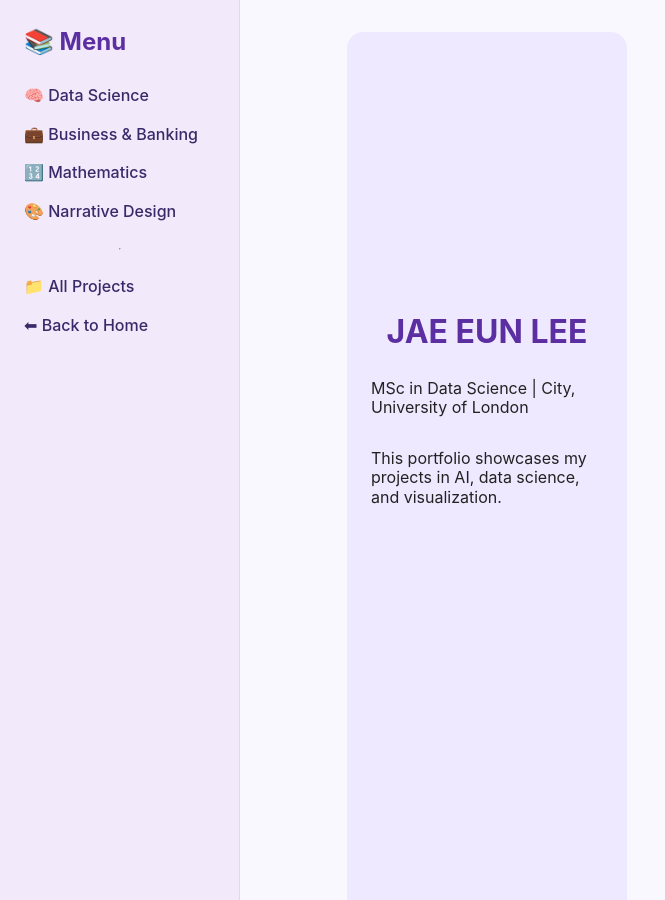
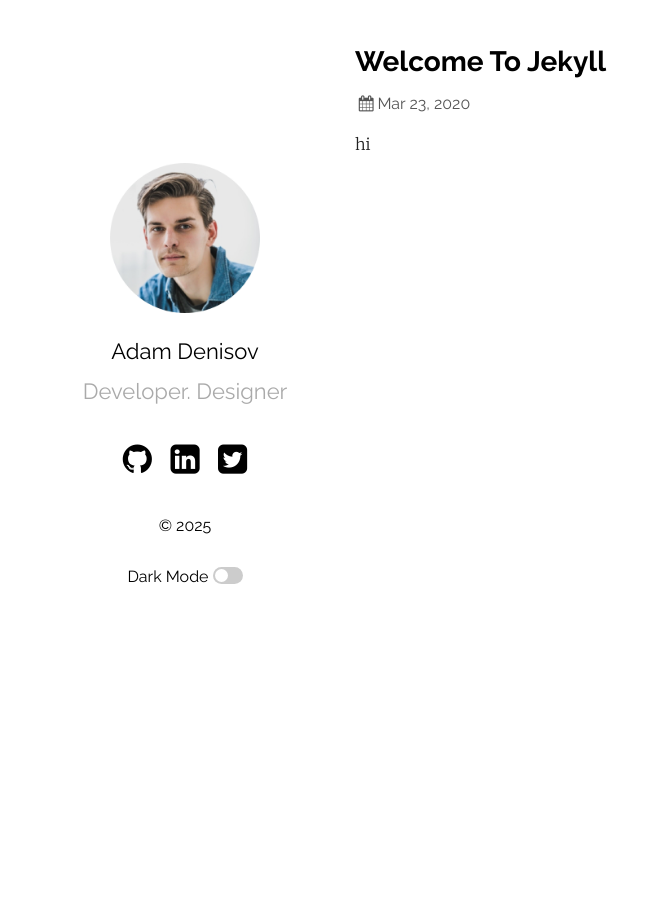
Before and after one commit to joanna-jaeeun/joanna-jaeeun.github.io, a Jekyll site: the page built from _posts/2020-03-23-welcome-to-jekyll.markdown, in a window 1280 px wide. Shown: the whole page, without its empty margins (0-665 px from the left). Built offline with Jekyll 4.4.1, drawn with Linux system fonts in a browser that asks for light colours; our own code applies the rules of GitHub Pages for plain Markdown files.

Commit message:
Update default.html

```diff
--- a/_layouts/default.html
+++ b/_layouts/default.html
@@ -1,143 +1,193 @@
 <!DOCTYPE html>
-<html lang="en">
+<html lang="{{ site.plainwhite.html_lang }}">
+
 <head>
   {%- include head.html -%}
-  <style>
-    body {
-      margin: 0;
-      font-family: "Inter", sans-serif;
-      background-color: #faf8ff;
-      color: #222;
-      display: flex;
-      flex-direction: row;
-      min-height: 100vh;
-    }
-
-    /* Sidebar */
-    aside {
-      background: #f2e9fb;
-      width: 240px;
-      padding: 2rem 1.5rem;
-      display: flex;
-      flex-direction: column;
-      gap: 1.2rem;
-      border-right: 1px solid #ddd;
-    }
-
-    aside h2 {
-      color: #5b2fa1;
-      margin: 0 0 1rem;
-    }
-
-    aside a {
-      text-decoration: none;
-      color: #3a2969;
-      font-weight: 500;
-      display: flex;
-      align-items: center;
-      gap: 8px;
-    }
-
-    aside a:hover {
-      text-decoration: underline;
-    }
-
-    /* Main content */
-    main {
-      flex: 1;
-      padding: 2rem;
-      overflow-y: auto;
-    }
-
-    .about {
-      background: #efe9ff;
-      padding: 1rem 1.5rem;
-      border-radius: 16px;
-      margin-bottom: 2rem;
-    }
-
-    .about h1 {
-      margin-top: 0;
-      color: #5b2fa1;
-    }
-
-    /* Project Grid */
-    .projects {
-      display: grid;
-      grid-template-columns: repeat(auto-fill, minmax(250px, 1fr));
-      gap: 1.5rem;
-    }
-
-    .card {
-      background: white;
-      border-radius: 12px;
-      padding: 1rem;
-      box-shadow: 0 2px 6px rgba(0,0,0,0.08);
-      transition: transform 0.2s;
-    }
-
-    .card:hover {
-      transform: translateY(-5px);
-    }
-
-    .card img {
-      width: 100%;
-      border-radius: 10px;
-      margin-bottom: 0.8rem;
-    }
-
-    .card h3 {
-      margin: 0;
-      color: #2b1c5a;
-    }
-
-    .card p {
-      color: #555;
-      font-size: 0.9rem;
-      margin-top: 0.5rem;
-    }
-
-    .card span {
-      display: inline-block;
-      margin-top: 0.4rem;
-      color: #9370db;
-      font-weight: 600;
-      font-size: 0.85rem;
-    }
-  </style>
 </head>
 
+{%- if site.plainwhite.condensed_mobile contains page.layout -%}
+{% assign condensed_class = "condensed" %}
+{% else %}
+{% assign condensed_class = "" %}
+{%- endif -%}
+
 <body>
-  <!-- Sidebar -->
-  <aside>
-    <h2>📚 Menu</h2>
-    <a href="#">🧠 Data Science</a>
-    <a href="#">💼 Business & Banking</a>
-    <a href="#">🔢 Mathematics</a>
-    <a href="#">🎨 Narrative Design</a>
-    <hr>
-    <a href="#">📁 All Projects</a>
-    <a href="#">⬅ Back to Home</a>
-  </aside>
+  <main class="container">
+    <section class="about">
+      <div class="about-header {{condensed_class}}">
+      <div class="about-title">
+      <a href="{{ "/" | relative_url}}">
+        {% if site.plainwhite.portfolio_image_dark and site.plainwhite.dark_mode %}
+        <img class="light" src="{{site.baseurl }}/{{ site.plainwhite.portfolio_image }}" alt="{{ site.plainwhite.name }}" />
+        <img class="dark" src="{{site.baseurl }}/{{ site.plainwhite.portfolio_image_dark }}" alt="{{ site.plainwhite.name }}" />
+        {% else %}
+        <img src="{{site.baseurl }}/{{ site.plainwhite.portfolio_image }}" alt="{{ site.plainwhite.name }}" />
+        {% endif %}
+      </a>
+      <h2 id="title">
+        <a href="{{ "/" | relative_url }}">{{ site.plainwhite.name }}</a>
+      </h2>
+      </div>
+      {%- if site.plainwhite.tagline -%}
+      <p class="tagline">{{ site.plainwhite.tagline }}</p>
+      {%- endif -%}
+      </div>
+      {% capture footer %}
+      {%- if site.plainwhite.social_links != '' -%}
+      <ul class="social about-footer {{condensed_class}}">
+        {%- if site.plainwhite.social_links.github -%}
+        <a href="https://github.com/{{ site.plainwhite.social_links.github }}" target="_blank">
+          <li>
+            <i class="icon-github-circled"></i>
+          </li>
+        </a>
+        {%- endif -%}
+        {%- if site.plainwhite.social_links.gitlab -%}
+        <a href="https://gitlab.com/{{ site.plainwhite.social_links.gitlab }}" target="_blank">
+          <li>
+            <i class="icon-gitlab"></i>
+          </li>
+        </a>
+        {%- endif -%}
+        {%- if site.plainwhite.social_links.linkedIn -%}
+        <a href="https://www.linkedin.com/{{ site.plainwhite.social_links.linkedIn }}" target="_blank">
+          <li>
+            <i class="icon-linkedin-squared"></i>
+          </li>
+        </a>
+        {%- endif -%}
+        {%- if site.plainwhite.social_links.twitter -%}
+        <a href="https://twitter.com/{{ site.plainwhite.social_links.twitter }}" target="_blank">
+          <li>
+            <i class="icon-twitter-squared"></i>
+          </li>
+        </a>
+        {%- endif -%}
+        {%- if site.plainwhite.social_links.instagram -%}
+        <a href="https://instagram.com/{{ site.plainwhite.social_links.instagram }}" target="_blank">
+          <li>
+            <i class="icon-instagram"></i>
+          </li>
+        </a>
+        {%- endif -%}
+        {%- if site.plainwhite.social_links.facebook -%}
+        <a href="https://facebook.com/{{ site.plainwhite.social_links.facebook }}" target="_blank">
+          <li>
+            <i class="icon-facebook-squared"></i>
+          </li>
+        </a>
+        {%- endif -%}
+        {%- if site.plainwhite.social_links.youtube -%}
+        <a href="https://youtube.com/{{ site.plainwhite.social_links.youtube }}" target="_blank">
+          <li>
+            <i class="icon-youtube"></i>
+          </li>
+        </a>
+        {%- endif -%}
+        {%- if site.plainwhite.social_links.pinterest -%}
+        <a href="https://pinterest.com/{{ site.plainwhite.social_links.pinterest }}" target="_blank">
+          <li>
+            <i class="icon-pinterest-squared"></i>
+          </li>
+        </a>
+        {%- endif -%}
+        {%- if site.plainwhite.social_links.dribbble -%}
+        <a href="https://dribbble.com/{{ site.plainwhite.social_links.dribbble }}" target="_blank">
+          <li>
+            <i class="icon-dribbble"></i>
+          </li>
+        </a>
+        {%- endif -%}
+        {%- if site.plainwhite.social_links.flickr -%}
+        <a href="https://flickr.com/{{ site.plainwhite.social_links.flickr }}" target="_blank">
+          <li>
+            <i class="icon-flickr"></i>
+          </li>
+        </a>
+        {%- endif -%}
+        {%- if site.plainwhite.social_links.telegram -%}
+        <a href=" https://t.me/{{ site.plainwhite.social_links.telegram }}" target="_blank">
+          <li>
+            <i class="icon-telegram"></i>
+          </li>
+        </a>
+        {%- endif -%}
+        {%- if site.plainwhite.social_links.soundcloud -%}
+        <a href=" https://soundcloud.com/{{ site.plainwhite.social_links.soundcloud }}" target="_blank">
+          <li>
+            <i class="icon-soundcloud"></i>
+          </li>
+        </a>
+        {%- endif -%}
+        {%- if site.plainwhite.social_links.email -%}
+        <a href="mailto:{{ site.plainwhite.social_links.email }}" target="_blank">
+          <li>
+            <i class="icon-mail-alt"></i>
+          </li>
+        </a>
+        {%- endif -%}
+        {%- if site.plainwhite.social_links.stackoverflow -%}
+        <a href="https://stackoverflow.com/users/{{ site.plainwhite.social_links.stackoverflow }}" target="_blank">
+          <li>
+            <i class="icon-stack-overflow"></i>
+          </li>
+        </a>
+        {%- endif -%}
+      </ul>
+      {%- endif -%}
+      {%- if site.plainwhite.navigation -%}
+      <nav class="navigation about-footer {{condensed_class}}">
+        <ul>
+          {% for link in site.plainwhite.navigation %}
+          <li>
+            <a href="{{ link.url }}">{{ link.title }}</a>
+          </li>
+          {% endfor %}
+        </ul>
+      </nav>
+      {%- endif -%}
+      <p class="about-footer {{condensed_class}}">&copy;
+        {{ "now" | date: "%Y" }}</p>
+      {%- if site.plainwhite.dark_mode -%}
+      <div class="about-footer {{condensed_class}}">
+        <p>Dark Mode
+          <i class="icon-moon"></i>
+          <label class="switch">
+            <input type="checkbox" class="dark-mode-toggle">
+            <span class="slider round" onclick="toggleDarkMode()"></span>
+          </label>
+        </p>
+      </div>
+      {%- endif -%}
+      {% endcapture %}
+      {{ footer }}
+    </section>
+    <section class="content">
+      {{ content }}
+    </section>
+    <footer class="{{condensed_class}}">
+      {{ footer }}
+    </footer>
+  </main>
+  {% if site.plainwhite.dark_mode %}
+  <script type="text/javascript" src="{{ "/assets/js/darkmode.js" | relative_url }}"></script>
+  {% endif %}
 
-  <!-- Main Section -->
-  <main>
-    <section class="about">
-      <h1>JAE EUN LEE</h1>
-      <p>MSc in Data Science | City, University of London</p>
-      <p>This portfolio showcases my projects in AI, data science, and visualization.</p>
-    </section>
+  {%- if site.plainwhite.analytics_id -%}
+  <script async src="https://www.googletagmanager.com/gtag/js?id={{ site.plainwhite.analytics_id }}"></script>
+  <script>
+    window.dataLayer = window.dataLayer || [];
+    function gtag() { dataLayer.push(arguments); }
+    gtag('js', new Date());
+    gtag('config', '{{ site.plainwhite.analytics_id }}');
+  </script>
+  {%- endif -%}
 
-    <section class="projects">
-      {% for project in site.data.projects %}
-      <div class="card">
-        <img src="{{ project.image }}" alt="{{ project.title }}">
-        <h3>{{ project.title }}</h3>
-        <p>{{ project.description }}</p>
-        <span>{{ project.category }}</span>
-      </div>
-      {% endfor %}
-    </section>
-  </main>
+  {% if site.plainwhite.search %}
+  <script src="{{ "/assets/js/simple-jekyll-search.min.js" | relative_url }}"></script>
+  <script src="{{ "/assets/js/search.js" | relative_url }}"></script>
+  {% endif %}
 </body>
+
+
 </html>
```
